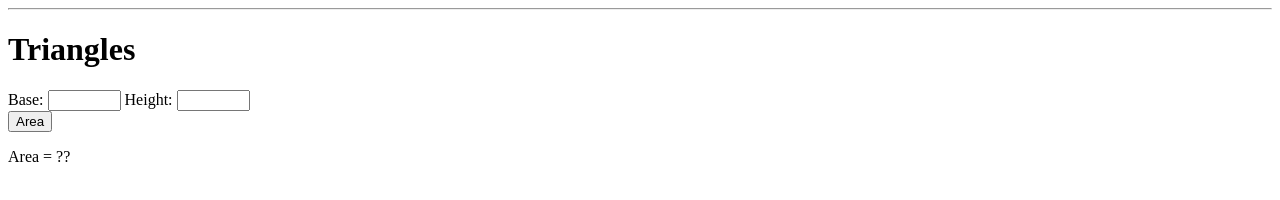
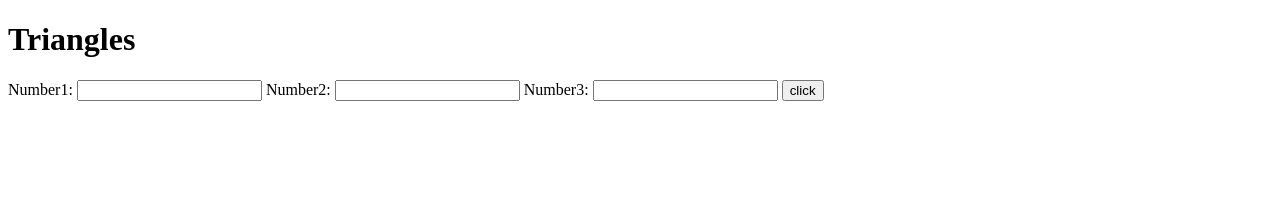
Before and after one commit to nuriath/Triangles, a plain HTML site: page index.html in a window 1280 px wide. Drawn offline with Linux system fonts and the light colour scheme.

Commit message:
add a button tag

```diff
--- a/index.html
+++ b/index.html
@@ -8,14 +8,12 @@
     <script src="js/main.js"></script>
 </head>
 <body>
-    <hr><h1>Triangles</h1>
-    <p>
-        Base: <input type="text" size="6" id="base">
-        Height: <input type="text" size="6"id="Height">
-        <br>
-        <button type="button" onclick="triangles()">Area</button>
-    </p>
-    <p>Area = ??</p>
+    <h1>Triangles</h1>
+
+        Number1: <input type="number"  id="myNumber1">
+        Number2: <input type="number"  id="myNumber2">
+        Number3: <input type="number"  id="myNumber3">
+       <button onclick = "myFunction()">click</button>
 
 
 </body>
--- a/js/main.js
+++ b/js/main.js
@@ -1,5 +1,18 @@
-function myFunction() {
-    var firstString = document.getElementById("myNumber").Value;
+//****************************/
+var triangles = function(){
+    var base = parseFloat(document.getElementById("base").value);
+    var height = parseFloat(document.getElementById("height").value);
 
- alert(firstString);
-}
+    var output = document.getElementById("output");
+
+    var area = 0.5 = base = height;
+
+
+ if(isNaN(base)) isNaN(hieght)){
+     output.textcontent = "you did not enter two number.";
+ }
+ else{
+     var area = 0.5 * base * height;
+     output.textcontent = "Area = " + area;
+ }
+};
```
